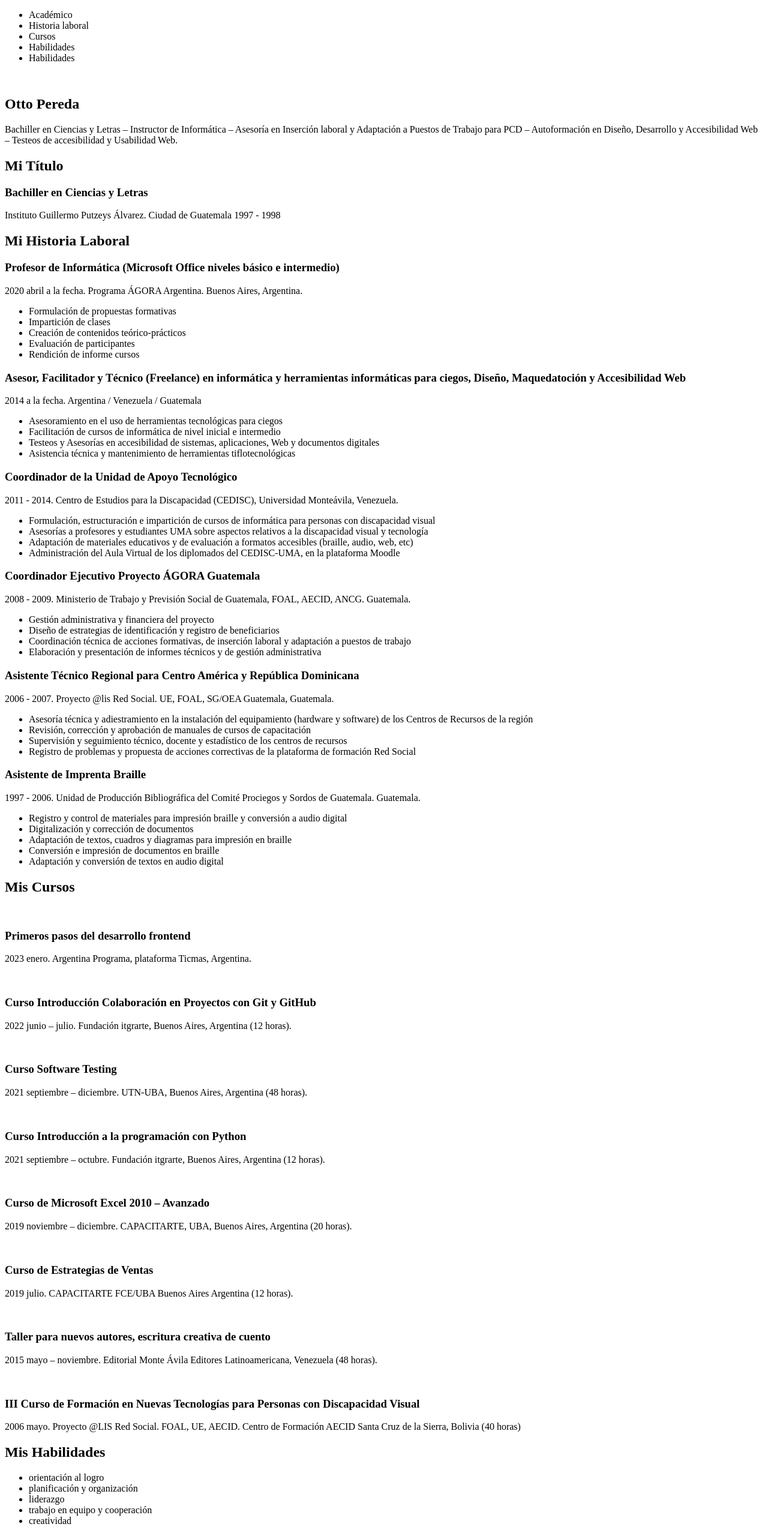
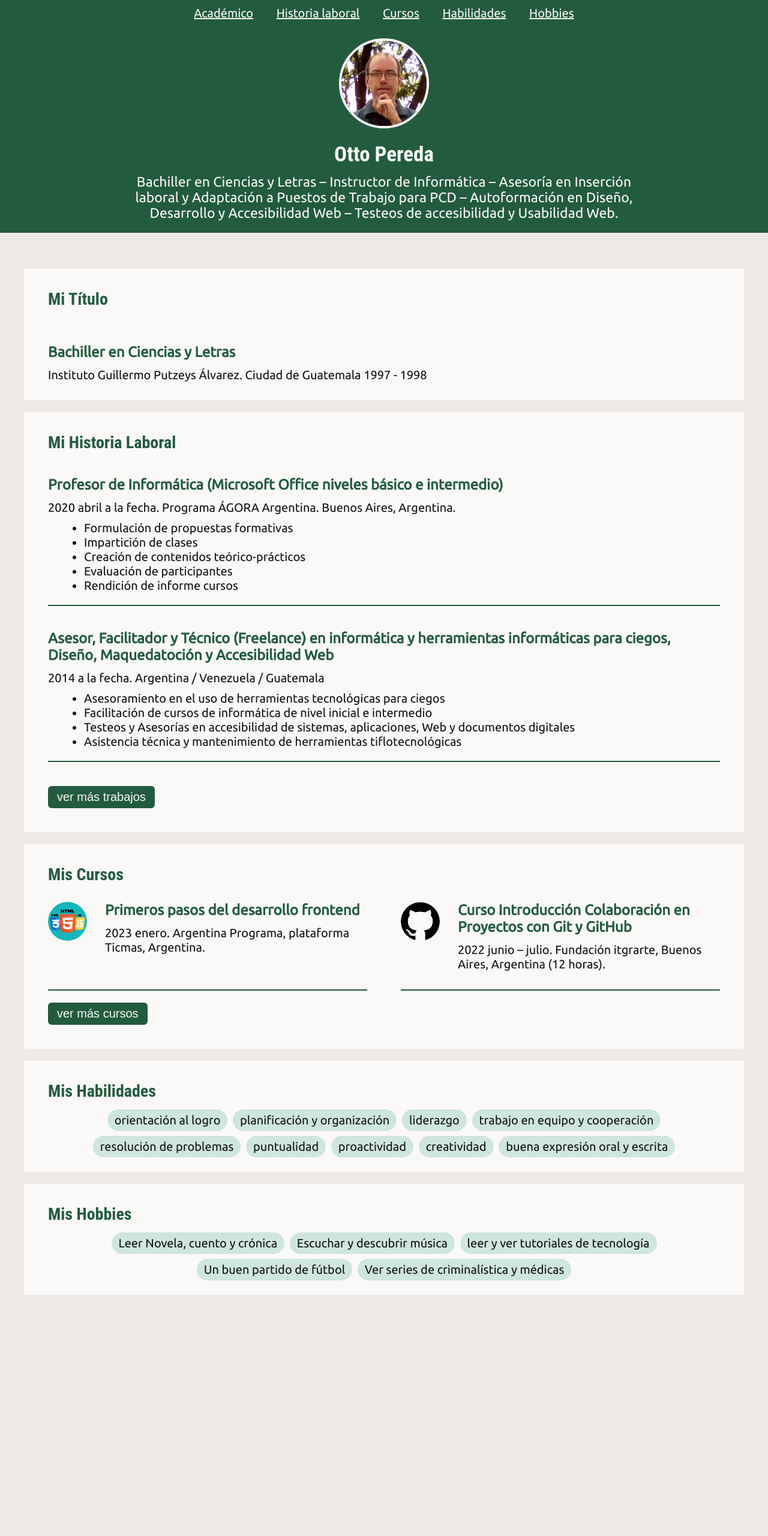
Before and after one commit to orperedas/TICMAS_OP_CV, a plain HTML site: page index.html in a window 1280 px wide. Shown: the top 2560 px of the page at 60% size. After the commit the page ends 2258 px from the top, so only its background shows below. Drawn offline with Linux system fonts and the light colour scheme.

Commit message:
Se agregaron los estilos de CSS y las imágenes al index.html

```diff
--- /dev/null
+++ b/css/estilos.css
@@ -0,0 +1,338 @@
+@import url('https://fonts.googleapis.com/css2?family=Poppins:wght@300&family=Ubuntu&display=swap&wght@400');
+
+
+/* Variables de colore */
+
+:root{
+    --color1: #EDEAE8;
+    --color2: #FBF9F7;
+    --color3: #ffffff;
+    --color4: #235B3F;
+    --color5: #111111;
+    --color6: #CFE6DD;
+    --color7: rgba(0,0,0,0.35)
+}
+
+
+/* Reset */
+
+*{
+    margin: 0;
+    padding: 0;
+    box-sizing: border-box;
+}
+
+
+/* Reglas para etiquetas */
+
+a{
+    color: var(--color4)
+}
+body{
+    background-color: var(--color1);
+    font-family: 'Ubuntu', sans-serif;
+    font-size: 20px;
+    color: var(--color5);
+
+}
+
+button{
+    display: inline-block;
+    margin: 0 auto;
+}
+
+footer,
+header,
+main{
+    padding: 1em 0;
+}
+
+header{
+    background-color: var(--color4);
+    color: var(--color2)
+}
+
+h1, h2{
+    margin: 0.5em 0 0.35em;
+    font-family: 'Roboto Condensed', sans-serif;
+}
+h2, h3{
+    color: var(--color4);
+}
+h1{
+    font-size: 1.75em;
+}
+h2{
+    font-size: 1.4em;
+}
+h3{
+    margin-bottom: 0.5em;
+    font-size: 1.2em;
+}
+
+li{
+    margin-left: 3em;
+    list-style-position: initial;
+    list-style-type: disc;
+}
+
+main{
+    display: flex;
+    justify-content: center;
+}
+
+nav{
+    height: 2.5em;
+    width: 100vw;
+    text-align: center;
+}
+nav ul>li{
+    display: inline-block;
+    margin: 0;
+    padding: 0 0.1em;
+    list-style-position: initial;
+    list-style-type: none;
+
+}
+nav a{
+    display: inline-block;
+    padding: 0.5em 0.75em;
+    color: var(--color2);
+}
+nav li>a:hover,
+nav li>a:focus{
+    border-bottom: solid var(--color3) 0.2em;
+    background-color: var(--color7);
+    color: var(--color3);
+}
+
+p{
+    margin: 0.5em 0;
+}
+
+
+/* Reglas para clases */
+
+.btn_mas_cursos, .btn_mas_trabajos{
+    margin: 1em 0;
+    padding: 0.35em 0.75em;
+    border: none;
+    border-radius: 0.3em;
+    background-color: var(--color4);
+    color: var(--color2);
+    font-size: 1em;
+}
+
+.contenido{
+    margin: 1em 0;
+    max-width: 1200px;
+}
+.contenido_seccion{
+    margin: 1em 0;
+    padding: 1em 2em;
+    background-color: var(--color2);
+}
+
+.curso, .trabajo{
+    padding: 1em 0;
+    border-bottom: solid var(--color4) 0.1em;
+}
+.curso:nth-last-child(1),
+.trabajo:nth-last-child(1){
+    border-bottom: none;
+}
+.cursos{
+    display: flex;
+    flex-direction: row;
+    flex-wrap: wrap;
+    justify-content: space-between;
+}
+.curso{
+    display: flex;
+    flex-direction: row;
+    width: 47.5%;
+}
+.curso_info{
+    padding-left: 1.5em;
+}
+.curso_logo{
+    border-radius: 100%;
+    width: 3.25em;
+    height: 3.25em;
+}
+.curso_anterior,
+.trabajo_anterior{
+    display: none;
+}
+
+.habilidades ul,
+.hobbies ul{
+    text-align: center;
+}
+.habilidades li,
+.hobbies li{
+    display: inline-block;
+    margin: 0.2em 0.1em;
+    padding: 0.3em 0.6em;
+    border-radius: 1em;
+    background-color: var(--color6);
+    list-style-type: none;
+    font-weight: 500;
+    text-align: center;
+}
+
+.intro{
+    margin-top: 0;
+    padding: 1em 15% 0;
+    text-align: center;
+}
+.intro_img{
+    height: 7.5em;
+    width: 7.5em;
+    border: solid var(--color3) 0.2em;
+    border-radius: 100%;
+}
+
+.nav_fixed{
+    position: fixed;
+    top: 0;
+    left: 0;
+    background-color: var(--color4);
+}
+
+.trabajo{
+    margin: 1em 0;
+}
+
+.texto_intro{
+    margin-bottom: 0;
+    font-size: 1.15em;
+}
+
+.titulo{
+    padding-top: 2em;
+}
+
+
+/* Reglas para identificadores */
+
+#menu{
+    display: none;
+}
+
+
+/* Media Queries */
+
+@media (max-width: 720px) {
+    header,
+    main{
+        padding: 1em 7.5%;
+    }
+    nav, .contenido{
+        margin: 0;
+        padding: 0;
+    }
+    nav ul>li{
+        display: block;
+        padding: 0;
+    }
+    nav a{
+        padding: 0.5em 0.5em;
+    }
+
+    .contenido_seccion{
+        margin: 1em 0;
+    }
+    .curso{
+        width: 100%;
+    }
+    .intro{
+        padding: 1em 1em;
+    }
+    .intro_img{
+        height: 8.5em;
+        width: 8.5em;
+    }
+}
+
+@media (max-width: 576px) {
+    header,
+    main{
+    padding: 0.5em 0.25%;
+    }
+    header{
+        display: flex;
+        flex-direction: column;
+        justify-content: space-between;
+        height: 100vh;
+    }
+    h1{
+        font-size: 2em;
+    }
+    .intro_img{
+        height: 15em;
+        width: 15em;
+    }
+
+    .nav_fixed{
+        top: 2.5em;
+        padding-left: 2.5em;
+        width: 50vw;
+        text-align: left;
+    }
+    .nav_fixed li{
+        width: 100%;
+        background-color: var(--color4);
+    }
+    .nav_fixed a{
+        width: 100%;
+        padding-left: 1em;
+        padding-right: 1em;
+    }
+
+    #menu{
+        position: fixed;
+        display: inline;
+        left: 0;
+        top: 0;
+        width: 100%;
+        padding: 0.3em 1em 0.3em;
+        background-color: var(--color4);
+        font-size: 1.1em;
+        font-weight: bold;
+        line-height: 1.8em;
+    }
+    #menu_check:not(:checked) ~ nav{
+        display: none;
+    }
+    #menu_check:checked ~ nav{
+        position: fixed;
+        display: block;
+        top: 2.5em;
+        left: 0;
+        height: 100%;
+    }
+    #menu #menu_abrir,
+    #menu #menu_cerrar{
+        padding: 0.2em 0.6em;
+        border-radius: 0.5em;
+        border: solid var(--color3) 0.1em;
+    }
+    #menu #menu_cerrar{
+        display: none;
+    }
+    #menu_check:checked ~ label>#menu_abrir{
+        display: none;
+    }
+    #menu_check:checked ~ label>#menu_cerrar{
+        display: inline;
+    }
+    #menu #menu_abrir:hover,
+    #menu #menu_cerrar:hover,
+    #menu #menu_abrir:focus,
+    #menu #menu_cerrar:focus{
+        background-color: var(--color3);
+        color: var(--color4);
+        border: solid var(--color6) 0.1em;
+    }
+}
--- a/index.html
+++ b/index.html
@@ -5,35 +5,42 @@
     <meta http-equiv="X-UA-Compatible" content="IE=edge">
     <meta name="viewport" content="width=device-width, initial-scale=1.0">
     <title>Otto Pereda - mi CV</title>
+    <link rel="stylesheet" href="css/estilos.css">
 </head>
 <body>
     <header>
-        <nav>
-            <ul>
-                <li class="item_nav"><a href="academico"></a>Académico</li>
-                <li class="item_nav"><a href="laboral"></a>Historia laboral</li>
-                <li class="item_nav"><a href="cursos"></a>Cursos</li>
-                <li class="item_nav"><a href="habilidades"></a>Habilidades</li>
-                <li class="item_nav"><a href="hobbies"></a>Habilidades</li>
+        <input type="checkbox" id="menu_check">
+        <label for="menu_check" id="menu">
+            <span id="menu_abrir">&#9776; Menú</span>
+            <span id="menu_cerrar">X</span>
+        </label>
+        <nav class="nav_fixed">
+            <ul class="lista">
+                <li class="item_nav"><a href="#academico">Académico</a></li>
+                <li class="item_nav"><a href="#laboral">Historia laboral</a></li>
+                <li class="item_nav"><a href="#cursos">Cursos</a></li>
+                <li class="item_nav"><a href="#habilidades">Habilidades</a></li>
+                <li class="item_nav"><a href="#hobbies">Hobbies</a></li>
             </ul>
         </nav>
+        <article class="intro">
+            <figure>
+                <img class="intro_img" src="img/Otto Pereda.png" alt="">
+            </figure>
+            <h1>Otto Pereda</h1>
+            <p class="texto_intro">Bachiller en Ciencias y Letras – Instructor de Informática – Asesoría en Inserción laboral y Adaptación a Puestos de Trabajo para PCD – Autoformación en Diseño, Desarrollo y Accesibilidad Web – Testeos de accesibilidad y Usabilidad Web.</p>
+        </article>
     </header>
     <main>
-        <article class="intro">
-            <figure>
-                <img src="" alt="">
-            </figure>
-            <h1>Otto Pereda</h1>
-            <p>Bachiller en Ciencias y Letras – Instructor de Informática – Asesoría en Inserción laboral y Adaptación a Puestos de Trabajo para PCD – Autoformación en Diseño, Desarrollo y Accesibilidad Web – Testeos de accesibilidad y Usabilidad Web.</p>
-        </article>
         <article class="contenido">
-            <section class="seccion_contenido">
+            <section class="contenido_seccion">
                 <h2 id="academico">Mi Título</h2>
-                <h3>Bachiller en Ciencias y Letras</h3>
+                <h3 class="titulo">Bachiller en Ciencias y Letras</h3>
                 <p>Instituto Guillermo Putzeys Álvarez. Ciudad de Guatemala 1997 - 1998</p>
             </section>
-            <section class="seccion_contenido">
+            <section class="contenido_seccion">
                 <h2 id="laboral">Mi Historia Laboral</h2>
+                <div class="trabajos">
                     <article class="trabajo trabajo_actual">
                         <h3 class="titulo_trabajo">Profesor de Informática (Microsoft Office niveles básico e intermedio)</h3>
                         <p class="descipcion_trabajo">2020 abril a la fecha. Programa ÁGORA Argentina. Buenos Aires, Argentina.</p>
@@ -45,7 +52,7 @@
                             <li>Rendición de informe cursos</li>
                         </ul>
                     </article>
-                <article class="trabajo trabajo_anterior">
+                    <article class="trabajo trabajo_actual">
                         <h3 class="titulo_trabajo">Asesor, Facilitador y Técnico (Freelance) en informática y herramientas informáticas para ciegos, Diseño, Maquedatoción y Accesibilidad Web</h3>
                         <p class="descipcion_trabajo">2014 a la fecha. Argentina / Venezuela / Guatemala</p>
                         <ul>
@@ -96,100 +103,125 @@
                             <li>Adaptación y conversión de textos en audio digital</li>
                         </ul>
                     </article>
+                </div>
+                <input class="btn_mas_trabajos" id="mas_trabajos" type="button" value="ver más trabajos">
             </section>
-            <section class="seccion_contenido">
+            <section class="contenido_seccion">
                 <h2 id="cursos">Mis Cursos</h2>
-                <article class="curso">
+                <div class="cursos">
+                    <article class="curso curso_reciente">
+                        <section>
+                            <figure class="logo">
+                                <img class="curso_logo" src="img/front-end.png" alt="">
+                            </figure>
+                        </section>
+                        <section class="curso_info">
+                            <h3 class="titulo_curso">Primeros pasos del desarrollo frontend</h3>
+                            <p class="descipcion_curso">2023 enero. Argentina Programa, plataforma Ticmas, Argentina.</p>
+                        </section>
+                    </article>
+                    <article class="curso curso_reciente">
                         <section class="logo">
                             <figure>
-                            <img class="logo_curso" src="" alt="">
+                                <img class="curso_logo" src="img/logo_github.png" alt="">
                             </figure>
                         </section>
-                    <h3 class="titulo_curso">Primeros pasos del desarrollo frontend</h3>
-                    <p class="descipcion_curso">2023 enero. Argentina Programa, plataforma Ticmas, Argentina.</p>
-                </article>
-                <article class="curso">
-                    <section class="logo">
-                        <figure>
-                            <img class="logo_curso" src="" alt="">
-                        </figure>
-                    </section>
+                        <section class="curso_info">
                             <h3 class="titulo_curso">Curso Introducción Colaboración en Proyectos con Git y GitHub</h3>
                             <p class="descipcion_curso">2022 junio – julio. Fundación itgrarte, Buenos Aires, Argentina (12 horas).</p>
-                </article>
-                <article class="curso">
-                    <section class="logo">
-                        <figure>
-                            <img class="logo_curso" src="" alt="">
-                        </figure>
                         </section>
-                    <h3 class="titulo_curso">Curso Software Testing</h3>
-                    <p class="descipcion_curso">2021 septiembre – diciembre. UTN-UBA, Buenos Aires, Argentina (48 horas).</p>
                     </article>
                     <article class="curso curso_anterior">
                         <section class="logo">
                             <figure>
-                            <img class="logo_curso" src="" alt="">
+                                <img class="curso_logo" src="img/Software_Testing.png" alt="">
                             </figure>
                         </section>
-                    <h3 class="titulo_curso">Curso Introducción a la programación con Python</h3>
-                    <p class="descipcion_curso">2021 septiembre – octubre. Fundación itgrarte, Buenos Aires, Argentina (12 horas).</p>
+                        <section class="curso_info">
+                            <h3 class="titulo_curso">Curso Software Testing</h3>
+                            <p class="descipcion_curso">2021 septiembre – diciembre. UTN-BA, Buenos Aires, Argentina (48 horas).</p>
+                        </section>
                     </article>
                     <article class="curso curso_anterior">
                         <section class="logo">
                             <figure>
-                            <img class="logo_curso" src="" alt="">
+                                <img class="curso_logo" src="img/logo_Python.png" alt="">
                             </figure>
                         </section>
-                    <h3 class="titulo_curso">Curso de Microsoft Excel 2010 – Avanzado</h3>
-                    <p class="descipcion_curso">2019 noviembre – diciembre. CAPACITARTE, UBA, Buenos Aires, Argentina (20 horas).</p>
+                        <section class="curso_info">
+                            <h3 class="titulo_curso">Curso Introducción a la programación con Python</h3>
+                            <p class="descipcion_curso">2021 septiembre – octubre. Fundación itgrarte, Buenos Aires, Argentina (12 horas).</p>
+                        </section>
                     </article>
                     <article class="curso curso_anterior">
                         <section class="logo">
                             <figure>
-                            <img class="logo_curso" src="" alt="">
+                                <img class="curso_logo" src="img/logo_capacitarte_uba.png" alt="">
                             </figure>
                         </section>
-                    <h3 class="titulo_curso">Curso de Estrategias de Ventas</h3>
-                    <p class="descipcion_curso">2019 julio. CAPACITARTE FCE/UBA Buenos Aires Argentina (12 horas).</p>
+                        <section class="curso_info">
+                            <h3 class="titulo_curso">Curso de Microsoft Excel 2010 – Avanzado</h3>
+                            <p class="descipcion_curso">2019 noviembre – diciembre. CAPACITARTE, UBA, Buenos Aires, Argentina (20 horas).</p>
+                        </section>
                     </article>
                     <article class="curso curso_anterior">
                         <section class="logo">
                             <figure>
-                            <img class="logo_curso" src="" alt="">
+                                <img class="curso_logo" src="img/logo_capacitarte_uba.png" alt="">
                             </figure>
                         </section>
-                    <h3 class="titulo_curso">Taller para nuevos autores, escritura creativa de cuento</h3>
-                    <p class="descipcion_curso">2015 mayo – noviembre. Editorial Monte Ávila Editores Latinoamericana, Venezuela (48 horas).</p>
+                        <section class="curso_info">
+                            <h3 class="titulo_curso">Curso de Estrategias de Ventas</h3>
+                            <p class="descipcion_curso">2019 julio. CAPACITARTE FCE/UBA Buenos Aires Argentina (12 horas).</p>
+                        </section>
                     </article>
                     <article class="curso curso_anterior">
                         <section class="logo">
                             <figure>
-                            <img class="logo_curso" src="" alt="">
+                                <img class="curso_logo" src="img/logo_monte_avila_editores.jpg" alt="">
                             </figure>
                         </section>
+                        <section class="curso_info">
+                            <h3 class="titulo_curso">Taller para nuevos autores, escritura creativa de cuento</h3>
+                            <p class="descipcion_curso">2015 mayo – noviembre. Editorial Monte Ávila Editores Latinoamericana, Venezuela (48 horas).</p>
+                        </section>
+                    </article>
+                    <article class="curso curso_anterior">
+                        <section class="logo">
+                            <figure>
+                                <img class="curso_logo" src="img/red_social.png" alt="">
+                            </figure>
+                        </section>
+                        <section class="curso_info">
                             <h3 class="titulo_curso">III Curso de Formación en Nuevas Tecnologías para Personas con Discapacidad Visual</h3>
                             <p class="descipcion_curso">2006 mayo. Proyecto @LIS Red Social. FOAL, UE, AECID. Centro de Formación AECID Santa Cruz de la Sierra, Bolivia (40 horas)</p>
+                        </section>
                     </article>
+                </div>
+                <input class="btn_mas_cursos" id="mas_cursos" type="button" value="ver más cursos">
             </section>
-            <section class="seccion_contenido">
+            <section class="contenido_seccion habilidades">
                 <h2 id="habilidades">Mis Habilidades</h2>
                 <ul>
                     <li class="item_habilidades">orientación al logro</li>
                     <li class="item_habilidades">planificación y organización</li>
                     <li class="item_habilidades">liderazgo</li>
                     <li class="item_habilidades">trabajo en equipo y cooperación</li>
+                    <li class="item_habilidades">resolución de problemas</li>
+                    <li class="item_habilidades">puntualidad</li>
+                    <li class="item_habilidades">proactividad</li>
                     <li class="item_habilidades">creatividad</li>
+                    <li class="item_habilidades">buena expresión oral y escrita</li>
                 </ul>
             </section>
-            <section class="seccion_contenido">
+            <section class="contenido_seccion hobbies">
                 <h2 id="hobbies">Mis Hobbies</h2>
                 <ul>
-                    <li class="item_hobbies"></li>
-                    <li class="item_hobbies"></li>
-                    <li class="item_hobbies"></li>
-                    <li class="item_hobbies"></li>
-                    <li class="item_hobbies"></li>
+                    <li class="item_hobbies">Leer Novela, cuento y crónica</li>
+                    <li class="item_hobbies">Escuchar y descubrir música</li>
+                    <li class="item_hobbies">leer y ver tutoriales de tecnología</li>
+                    <li class="item_hobbies">Un buen partido de fútbol</li>
+                    <li class="item_hobbies">Ver series de criminalística y médicas</li>
                 </ul>
             </section>
         </article>
```
Also changed, not shown: img/Otto Pereda.png (added), img/Software_Testing.png (added), img/coding_html.jpg (added), img/front-end.png (added), img/logo_JavaScript.png (added), img/logo_Python.png (added), img/logo_capacitarte_uba.png (added), img/logo_github.png (added), img/logo_monte_avila_editores.jpg (added), img/red_social.jpg (added), img/red_social.png (added), js/main.js (added). Lines whose indentation alone changed are shown as unchanged.
